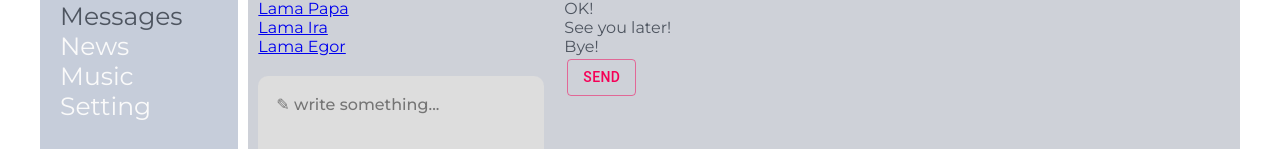
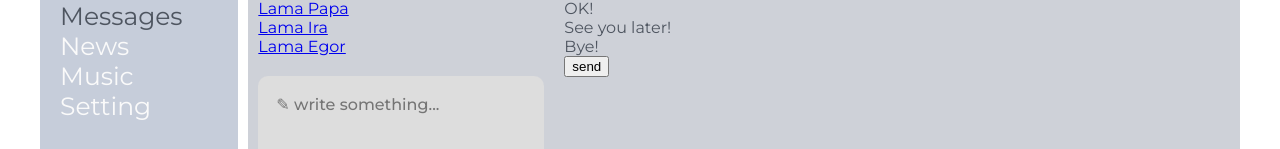
Before and after one commit to e-doschechnikova/React-Social-Network-TS, a React (Create React App) app: page /dialogs in a window 1280 px wide. Shown: the part 137-286 px from the top of the page. Built offline with nearby package versions, Linux system fonts and the light colour scheme.

Commit message:
delete material-ui

```diff
--- a/package.json
+++ b/package.json
@@ -4,8 +4,6 @@
   "private": true,
   "homepage": "",
   "dependencies": {
-    "@material-ui/core": "^4.12.4",
-    "@material-ui/icons": "^4.11.3",
     "@testing-library/jest-dom": "5.14.1",
     "@testing-library/react": "12.0.0",
     "@testing-library/user-event": "13.2.1",
--- a/src/App.tsx
+++ b/src/App.tsx
@@ -7,16 +7,16 @@ import {Navbar} from "./components/Navbar/Navbar";
 import {News} from "./components/News/News";
 import {Profile} from "./components/Profile/Profile";
 import {Setting} from "./components/Setting/Setting";
-
 import {DialogsContainer} from "./components/Dialogs/DialogsContainer";
 
-const App= () => {
+const App = () => {
     return (
         <BrowserRouter>
             <div className="app-wrapper">
                 <Header/>
                 <Navbar/>
                 <div className="app-wrapper-content">
+
                     <Route
                         path={"/profile"}
                         render={() => (
@@ -33,6 +33,7 @@ const App= () => {
                     <Route path={"/music"} render={() => <Music/>}/>
                     <Route path={"/setting"} render={() => <Setting/>}/>
                 </div>
+
             </div>
         </BrowserRouter>
     );
--- a/src/Redux/SidebarReducer.ts
+++ b/src/Redux/SidebarReducer.ts
@@ -1,8 +1,8 @@
-import {ActionsTypes, SidebarStateType} from "./Store";
+import {ActionsTypes, SidebarFriendsStateType} from "./Store";
 import {v1} from "uuid";
 
-const initialState: SidebarStateType = {
-    friendsSidebar: [
+const initialState: SidebarFriendsStateType = {
+    sidebarForFriends: [
         {
 
             id: v1(),
@@ -25,7 +25,7 @@ const initialState: SidebarStateType = {
     ],
 }
 
-const SidebarReducer = (state: SidebarStateType = initialState, action: ActionsTypes) => {
+const SidebarReducer = (state: SidebarFriendsStateType = initialState, action: ActionsTypes) => {
     return state;
 };
 
--- a/src/components/Dialogs/Dialogs.tsx
+++ b/src/components/Dialogs/Dialogs.tsx
@@ -2,7 +2,6 @@ import React, {ChangeEvent} from "react";
 import {DialogItem} from "./DialogItem/DialogItem";
 import styles from "./Dialogs.module.css";
 import {Message} from "./Message/Message";
-import {Button, IconButton} from "@material-ui/core";
 import {DialogsPropsType} from "./DialogsContainer";
 
 export const Dialogs = (props: DialogsPropsType) => {
@@ -29,17 +28,16 @@ export const Dialogs = (props: DialogsPropsType) => {
             <div className={styles.messages}>{messagesElements}</div>
             <div>
         <textarea className={styles.textForm}
-            value={newMessageText}
-            onChange={onNewMessageChange}
-            placeholder="✎ write something..."
+                  value={newMessageText}
+                  onChange={onNewMessageChange}
+                  placeholder="✎ write something..."
         ></textarea>{" "}
             </div>
             <div>
-                <IconButton size={"small"}>
-                    <Button variant={"outlined"} color="secondary" onClick={onSendMessageClick}>
-                        send
-                    </Button>{" "}
-                </IconButton>
+                <button onClick={onSendMessageClick}>
+                    send
+                </button>
+
             </div>
         </div>
     );
--- a/src/components/Profile/MyPost/MyPosts.tsx
+++ b/src/components/Profile/MyPost/MyPosts.tsx
@@ -1,7 +1,6 @@
 import React from "react";
 import styles from "./MyPost.module.css";
 import {Post} from "./Post/Post";
-import {Button} from "@material-ui/core";
 import {MyPostsPropsType} from "./MyPostsContainer";
 
 
@@ -33,9 +32,9 @@ export const MyPosts = (props: MyPostsPropsType) => {
           ></textarea>
                 </div>
                 <div>
-                    <Button variant={"contained"} color={"inherit"} onClick={onAddPost}>
+                    <button onClick={onAddPost}>
                         Add post
-                    </Button>
+                    </button>
                 </div>
                 <div className={styles.posts}>{postsElements}</div>
             </div>
```
Also changed, not shown: src/Redux/Store.ts (+11 -11 lines), 1 other file (tests, documents, lock files or other folders).
